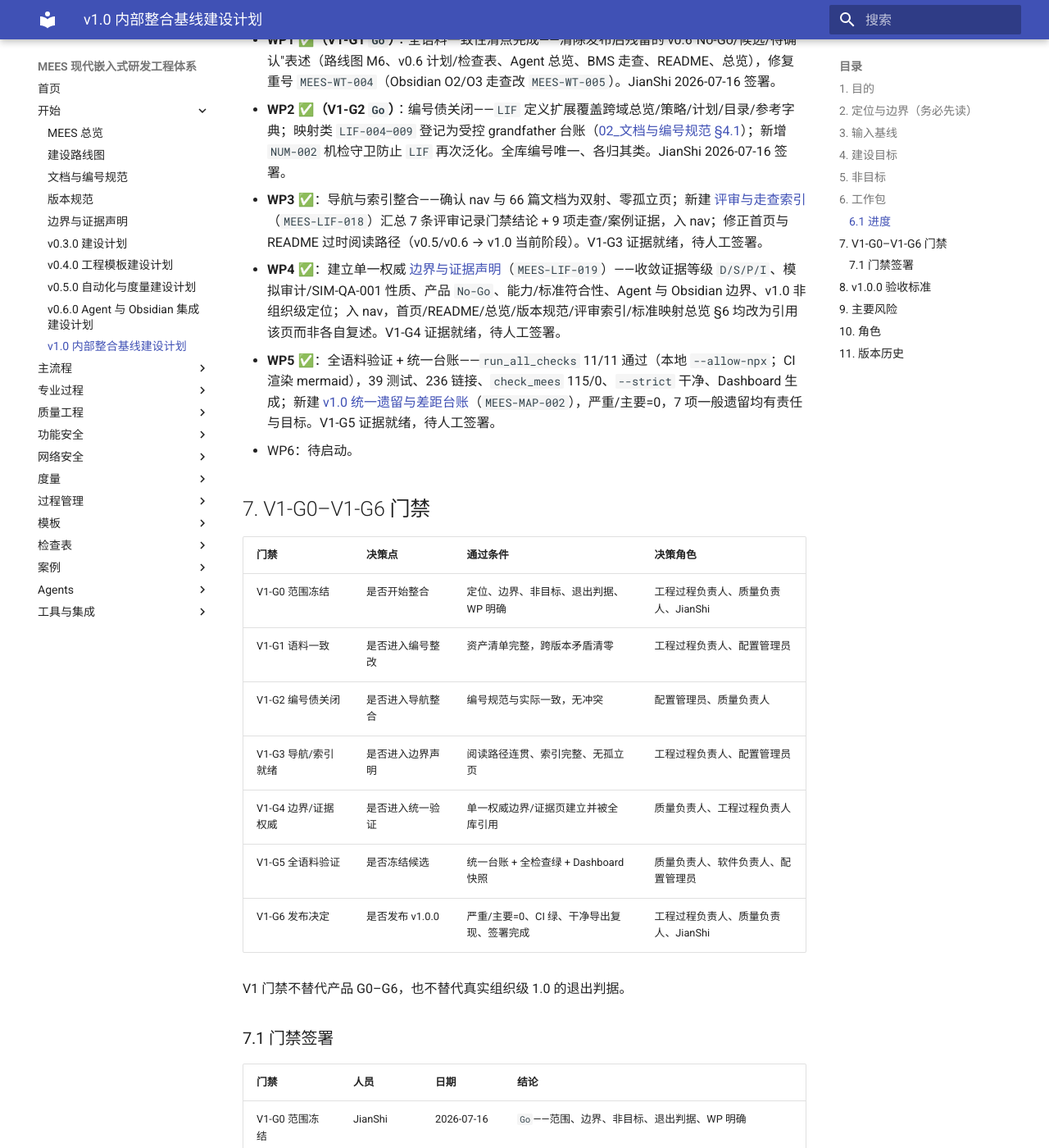
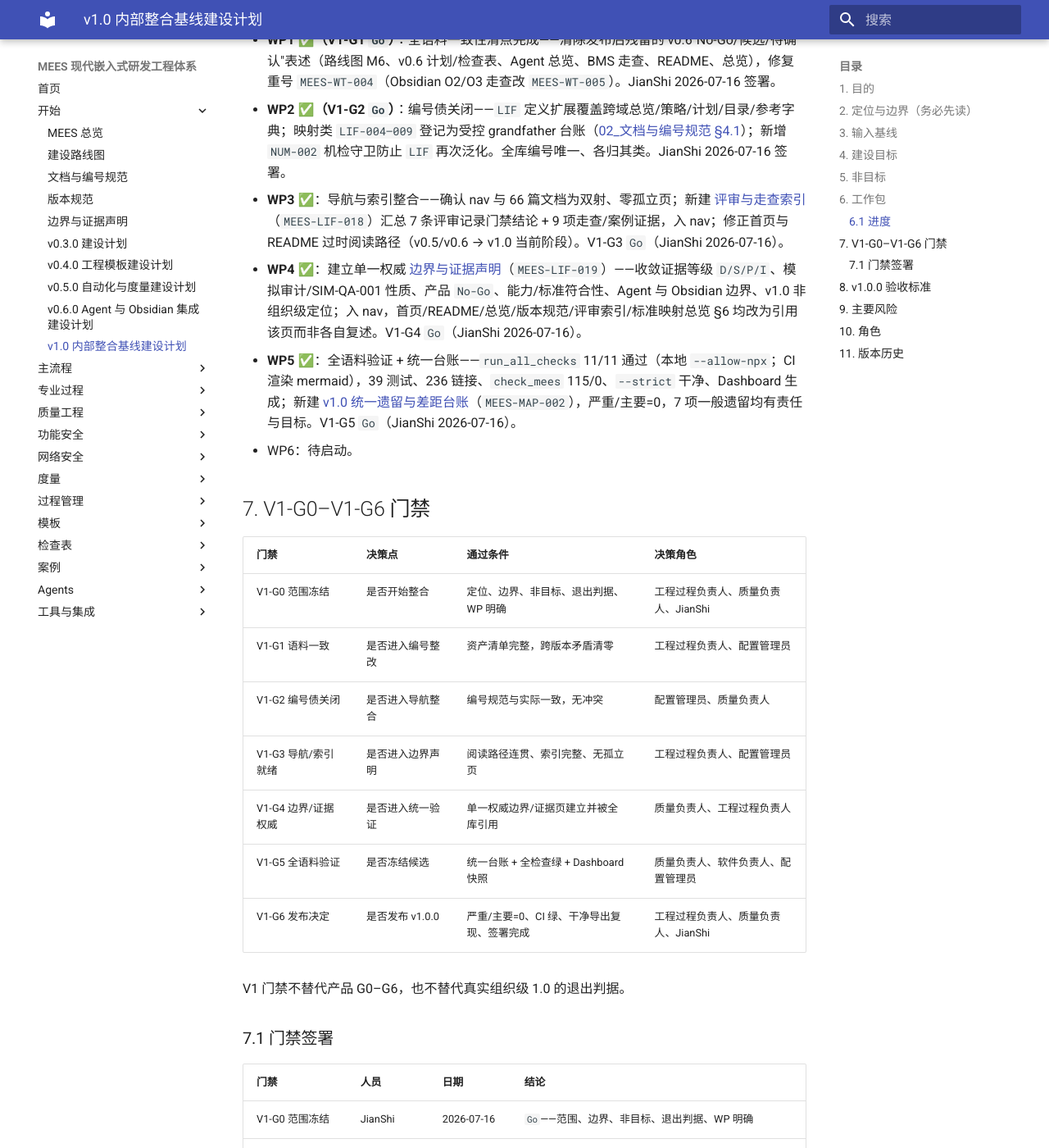
Before and after one commit to JianShiYao/MEES, an MkDocs documentation site: the page built from docs/00_Introduction/08_v1.0内部整合基线建设计划.md, in a window 1280 px wide and 1400 px high, scrolled down 2300 px. Shown: the whole window at 82% size. Built offline with MkDocs 1.6.1 and Material for MkDocs 9.7.7, drawn with Linux system fonts in a browser that asks for light colours; some of the changed text lies outside the part shown.

Commit message:
docs(v1.0): sign V1-G3/G4/G5 (nav-index, boundary authority, full-corpus verification)
JianShi 2026-07-16 human sign-off; §7.1 gate table + §6.1 progress updated; status -> building (G0-G5 approved, WP6 next). Internal decision, product remains No-Go.

Co-Authored-By: Claude Opus 4.8 <noreply@anthropic.com>

```diff
--- a/docs/00_Introduction/08_v1.0内部整合基线建设计划.md
+++ b/docs/00_Introduction/08_v1.0内部整合基线建设计划.md
@@ -60,9 +60,9 @@
 - **WP0 ✅**：V1-G0 已通过（JianShi 2026-07-16）。
 - **WP1 ✅（V1-G1 `Go`）**：全语料一致性清点完成——清除发布后残留的 v0.6"No-Go/候选/待确认"表述（路线图 M6、v0.6 计划/检查表、Agent 总览、BMS 走查、README、总览），修复重号 `MEES-WT-004`（Obsidian O2/O3 走查改 `MEES-WT-005`）。JianShi 2026-07-16 签署。
 - **WP2 ✅（V1-G2 `Go`）**：编号债关闭——`LIF` 定义扩展覆盖跨域总览/策略/计划/目录/参考字典；映射类 `LIF-004–009` 登记为受控 grandfather 台账（[02_文档与编号规范 §4.1](02_文档与编号规范.md)）；新增 `NUM-002` 机检守卫防止 `LIF` 再次泛化。全库编号唯一、各归其类。JianShi 2026-07-16 签署。
-- **WP3 ✅**：导航与索引整合——确认 nav 与 66 篇文档为双射、零孤立页；新建 [评审与走查索引](../11_Process_Management/评审与走查索引.md)（`MEES-LIF-018`）汇总 7 条评审记录门禁结论 + 9 项走查/案例证据，入 nav；修正首页与 README 过时阅读路径（v0.5/v0.6 → v1.0 当前阶段）。V1-G3 证据就绪，待人工签署。
-- **WP4 ✅**：建立单一权威 [边界与证据声明](09_边界与证据声明.md)（`MEES-LIF-019`）——收敛证据等级 `D/S/P/I`、模拟审计/SIM-QA-001 性质、产品 `No-Go`、能力/标准符合性、Agent 与 Obsidian 边界、v1.0 非组织级定位；入 nav，首页/README/总览/版本规范/评审索引/标准映射总览 §6 均改为引用该页而非各自复述。V1-G4 证据就绪，待人工签署。
-- **WP5 ✅**：全语料验证 + 统一台账——`run_all_checks` 11/11 通过（本地 `--allow-npx`；CI 渲染 mermaid），39 测试、236 链接、`check_mees` 115/0、`--strict` 干净、Dashboard 生成；新建 [v1.0 统一遗留与差距台账](../11_Process_Management/v1.0统一遗留与差距台账.md)（`MEES-MAP-002`），严重/主要=0，7 项一般遗留均有责任与目标。V1-G5 证据就绪，待人工签署。
+- **WP3 ✅**：导航与索引整合——确认 nav 与 66 篇文档为双射、零孤立页；新建 [评审与走查索引](../11_Process_Management/评审与走查索引.md)（`MEES-LIF-018`）汇总 7 条评审记录门禁结论 + 9 项走查/案例证据，入 nav；修正首页与 README 过时阅读路径（v0.5/v0.6 → v1.0 当前阶段）。V1-G3 `Go`（JianShi 2026-07-16）。
+- **WP4 ✅**：建立单一权威 [边界与证据声明](09_边界与证据声明.md)（`MEES-LIF-019`）——收敛证据等级 `D/S/P/I`、模拟审计/SIM-QA-001 性质、产品 `No-Go`、能力/标准符合性、Agent 与 Obsidian 边界、v1.0 非组织级定位；入 nav，首页/README/总览/版本规范/评审索引/标准映射总览 §6 均改为引用该页而非各自复述。V1-G4 `Go`（JianShi 2026-07-16）。
+- **WP5 ✅**：全语料验证 + 统一台账——`run_all_checks` 11/11 通过（本地 `--allow-npx`；CI 渲染 mermaid），39 测试、236 链接、`check_mees` 115/0、`--strict` 干净、Dashboard 生成；新建 [v1.0 统一遗留与差距台账](../11_Process_Management/v1.0统一遗留与差距台账.md)（`MEES-MAP-002`），严重/主要=0，7 项一般遗留均有责任与目标。V1-G5 `Go`（JianShi 2026-07-16）。
 - WP6：待启动。
 
 ## 7. V1-G0–V1-G6 门禁
@@ -86,6 +86,9 @@ V1 门禁不替代产品 G0–G6，也不替代真实组织级 1.0 的退出判
 | V1-G0 范围冻结 | JianShi | 2026-07-16 | `Go`——范围、边界、非目标、退出判据、WP 明确 |
 | V1-G1 语料一致 | JianShi | 2026-07-16 | `Go`——WP1 全语料一致性清点完成，跨版本矛盾清零，重号已修 |
 | V1-G2 编号债关闭 | JianShi | 2026-07-16 | `Go`——WP2 `LIF` 定义扩展 + 映射类 grandfather 台账 + `NUM-002` 机检守卫；全库编号唯一、各归其类 |
+| V1-G3 导航/索引就绪 | JianShi | 2026-07-16 | `Go`——WP3 nav↔文档双射零孤立页；[评审与走查索引](../11_Process_Management/评审与走查索引.md) 建立；过时阅读路径修正 |
+| V1-G4 边界/证据权威 | JianShi | 2026-07-16 | `Go`——WP4 单一权威 [边界与证据声明](09_边界与证据声明.md) 建立，主入口改为引用 |
+| V1-G5 全语料验证 | JianShi | 2026-07-16 | `Go`——WP5 `run_all_checks` 11/11、[统一遗留与差距台账](../11_Process_Management/v1.0统一遗留与差距台账.md) 严重/主要=0 |
 
 > 签署为仓库内部人工决定，非真实独立评估或认证；不构成标准符合性、能力等级或组织级 1.0 结论。产品保持 `No-Go`。
 
```
Also changed, not shown: other parts of docs/00_Introduction/08_v1.0内部整合基线建设计划.md (+1 -1 lines).
